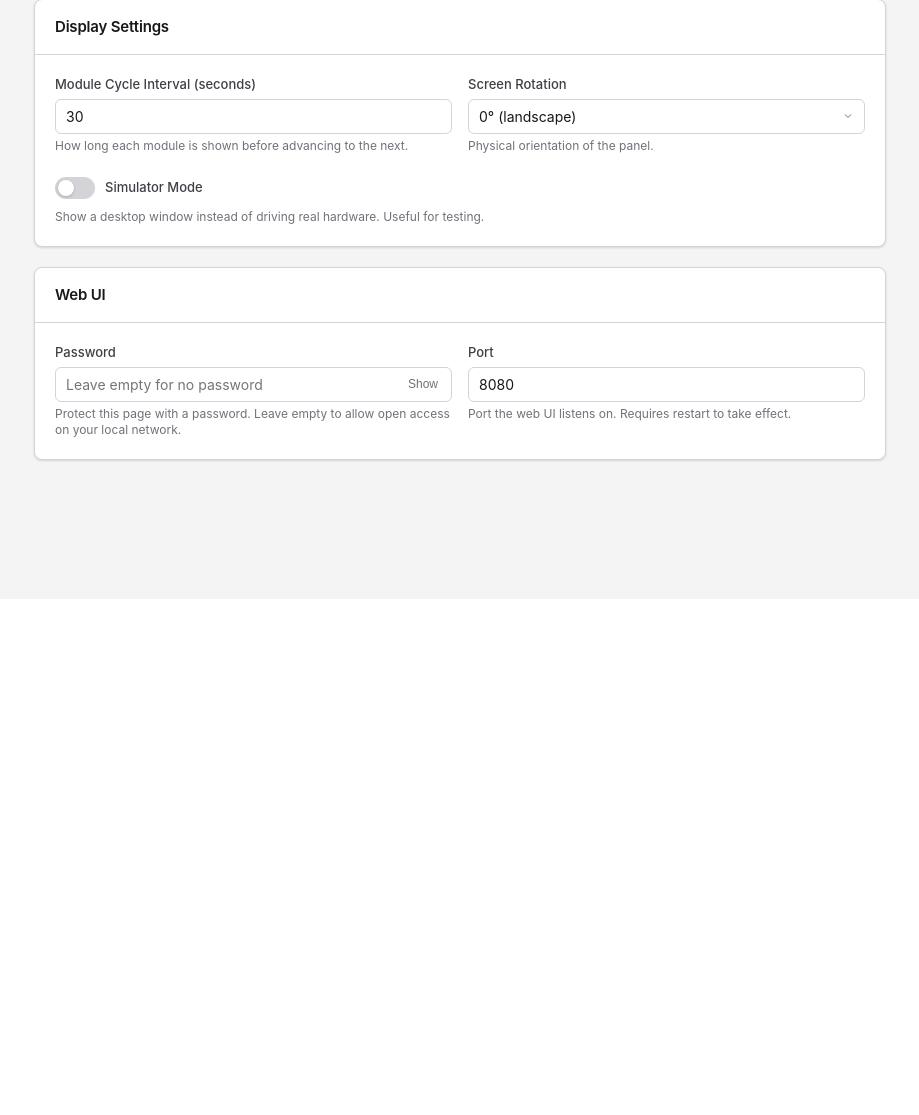
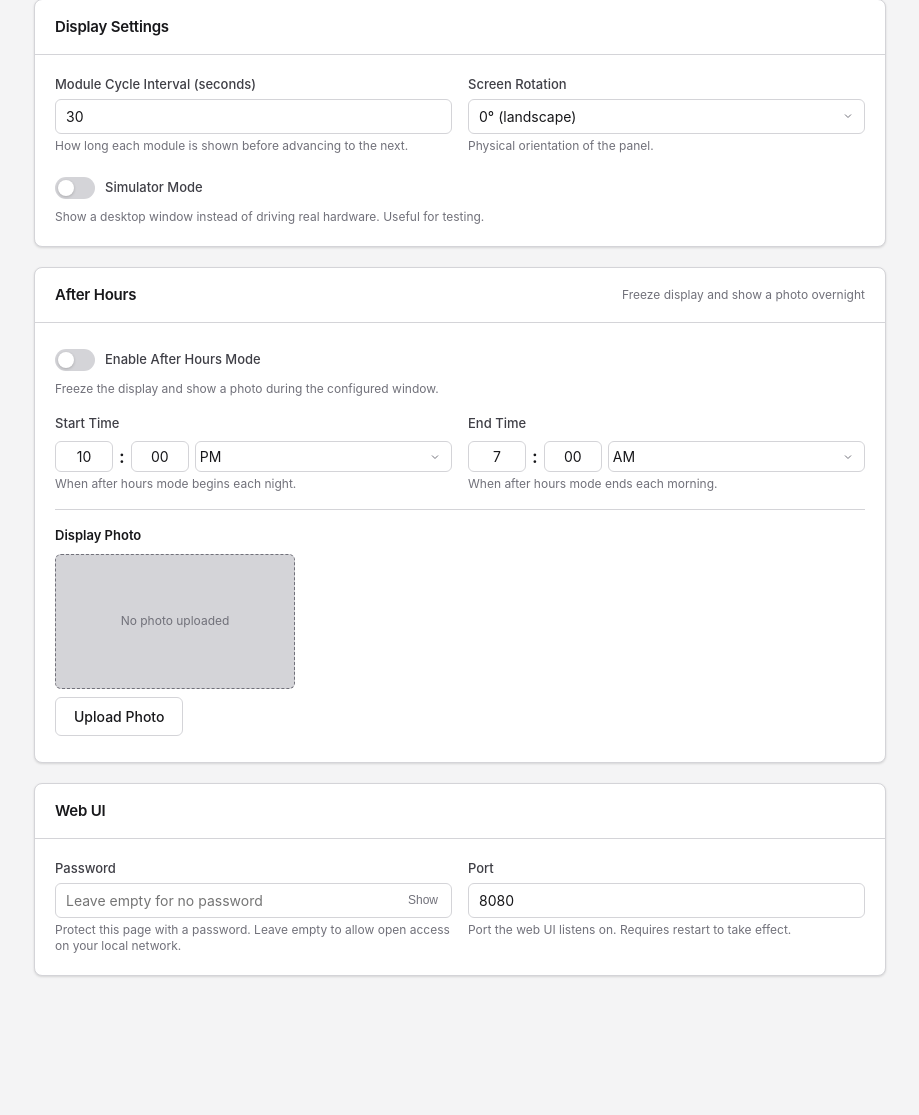
Before and after one commit to mykalstark/dumb-smart-display, a Flask app: page /config in a window 1280 px wide. Shown: the part 2411-3526 px from the top of the page, without its empty margins (180-1099 px from the left). Before the commit the page ends 2874 px from the top, so only its background shows below. Run offline with Flask 3, Linux system fonts and the light colour scheme; some libraries are stand-ins or nearby versions.

Commit message:
Add after-hours photo mode
Photo display when in configured after hours mode.

```diff
--- a/app/webui/server.py
+++ b/app/webui/server.py
@@ -27,6 +27,7 @@ from flask import (
     Flask,
     Response,
     flash,
+    jsonify,
     redirect,
     render_template,
     request,
@@ -35,6 +36,7 @@ from flask import (
 )
 
 from app.webui.schema import (
+    AFTER_HOURS_SCHEMA,
     HARDWARE_SCHEMA,
     LOCATION_SCHEMA,
     MODULE_ORDER,
@@ -50,6 +52,8 @@ _CONFIG_PATH = _ROOT / "config" / "config.yml"
 _EXAMPLE_PATH = _ROOT / "config" / "config.example.yml"
 _DISPLAY_SERVICE = "dumb-smart-display"
 _WEBUI_SERVICE   = "dumb-smart-display-webui"
+_UPLOADS_DIR = Path(__file__).parent / "static" / "uploads"
+_AFTER_HOURS_PHOTO_STEM = "after_hours_photo"
 
 # ---------------------------------------------------------------------------
 # Flask app
@@ -424,6 +428,22 @@ def _parse_form(form: Any) -> Dict[str, Any]:  # noqa: ANN001
             _set_nested(hw, key, form.get(f"hardware__{key}", "off") in ("on", "true", "1", "yes"))
         elif raw is not None:
             _set_nested(hw, key, _coerce_field(raw, ftype))
+
+    # ---- After Hours (nested under hardware.after_hours) ----
+    ah: Dict[str, Any] = {}
+    for field in AFTER_HOURS_SCHEMA["fields"]:
+        key = field["key"]
+        ftype = field["type"]
+        form_key = f"hardware__after_hours__{key}"
+        if ftype == "toggle":
+            _set_nested(ah, key, form.get(form_key, "off") in ("on", "true", "1", "yes"))
+        else:
+            raw = form.get(form_key)
+            if raw is not None:
+                _set_nested(ah, key, _coerce_field(raw, ftype))
+    if ah:
+        hw.setdefault("after_hours", {}).update(ah)
+
     if hw:
         cfg["hardware"] = hw
 
@@ -444,6 +464,15 @@ def _parse_form(form: Any) -> Dict[str, Any]:  # noqa: ANN001
 # ---------------------------------------------------------------------------
 # Routes
 # ---------------------------------------------------------------------------
+
+def _get_after_hours_photo() -> str:
+    """Return the filename of the uploaded after hours photo, or '' if none exists."""
+    cfg = _load_merged_config()
+    filename = cfg.get("hardware", {}).get("after_hours", {}).get("photo", "")
+    if filename and (_UPLOADS_DIR / filename).exists():
+        return filename
+    return ""
+
 
 @app.route("/")
 def index():  # type: ignore[no-untyped-def]
@@ -491,10 +520,12 @@ def config_page():  # type: ignore[no-untyped-def]
         module_order=MODULE_ORDER,
         location_schema=LOCATION_SCHEMA,
         hardware_schema=HARDWARE_SCHEMA,
+        after_hours_schema=AFTER_HOURS_SCHEMA,
         webui_schema=WEBUI_SCHEMA,
         get_nested=_get_nested,
         auth_required=_auth_required(),
         current_version=_get_current_version(),
+        after_hours_photo=_get_after_hours_photo(),
     )
 
 
@@ -529,6 +560,63 @@ def config_save():  # type: ignore[no-untyped-def]
         )
 
     return redirect(url_for("config_page"))
+
+
+# ---------------------------------------------------------------------------
+# After Hours photo routes
+# ---------------------------------------------------------------------------
+
+_ALLOWED_PHOTO_EXTENSIONS = {".jpg", ".jpeg", ".png", ".gif", ".webp", ".bmp"}
+
+
+@app.route("/after-hours/upload", methods=["POST"])
+@login_required
+def after_hours_upload():  # type: ignore[no-untyped-def]
+    """Accept a multipart photo upload and persist it as the after hours image."""
+    file = request.files.get("photo")
+    if not file or not file.filename:
+        return jsonify({"ok": False, "error": "No file provided"}), 400
+
+    ext = Path(file.filename).suffix.lower()
+    if ext not in _ALLOWED_PHOTO_EXTENSIONS:
+        return jsonify({"ok": False, "error": f"Unsupported file type: {ext}"}), 400
+
+    _UPLOADS_DIR.mkdir(parents=True, exist_ok=True)
+
+    # Remove any previous after_hours_photo file (different extension)
+    for old in _UPLOADS_DIR.glob(f"{_AFTER_HOURS_PHOTO_STEM}.*"):
+        try:
+            old.unlink()
+        except OSError:
+            pass
+
+    filename = f"{_AFTER_HOURS_PHOTO_STEM}{ext}"
+    dest = _UPLOADS_DIR / filename
+    file.save(str(dest))
+
+    # Update config.yml with the new photo filename
+    user_cfg = _load_user_config()
+    user_cfg.setdefault("hardware", {}).setdefault("after_hours", {})["photo"] = filename
+    _write_user_config(user_cfg)
+
+    return jsonify({"ok": True, "filename": filename})
+
+
+@app.route("/after-hours/delete", methods=["POST"])
+@login_required
+def after_hours_delete():  # type: ignore[no-untyped-def]
+    """Delete the current after hours photo and clear it from config."""
+    for old in _UPLOADS_DIR.glob(f"{_AFTER_HOURS_PHOTO_STEM}.*"):
+        try:
+            old.unlink()
+        except OSError:
+            pass
+
+    user_cfg = _load_user_config()
+    user_cfg.setdefault("hardware", {}).setdefault("after_hours", {})["photo"] = ""
+    _write_user_config(user_cfg)
+
+    return jsonify({"ok": True})
 
 
 # ---------------------------------------------------------------------------
--- a/app/webui/templates/config.html
+++ b/app/webui/templates/config.html
@@ -322,7 +322,53 @@
 </div>
 
 {# ------------------------------------------------------------------ #}
-{# 5. Web UI settings                                                   #}
+{# 5. After Hours                                                       #}
+{# ------------------------------------------------------------------ #}
+<div class="card">
+  <div class="card-header">
+    <h2>{{ after_hours_schema.label }}</h2>
+    <span style="font-size:12px; color:var(--muted);">Freeze display and show a photo overnight</span>
+  </div>
+  <div class="card-body">
+    <div class="form-grid">
+      {% set ah = cfg.get('hardware', {}).get('after_hours', {}) %}
+      {% for field in after_hours_schema.fields %}
+        {{ render_field(field, 'hardware__after_hours', get_nested(ah, field.key, '')) }}
+      {% endfor %}
+    </div>
+
+    <hr style="border:none; border-top:1px solid var(--border); margin:16px 0;">
+
+    <div>
+      <p style="font-size:13px; font-weight:600; margin:0 0 8px;">Display Photo</p>
+
+      <div id="ah-preview-wrap" {% if not after_hours_photo %}style="display:none;"{% endif %}>
+        <img id="ah-preview-img"
+             src="{{ '/static/uploads/' ~ after_hours_photo if after_hours_photo else '' }}"
+             alt="After hours photo preview"
+             style="max-width:240px; max-height:180px; border:1px solid var(--border); border-radius:6px; display:block; margin-bottom:8px;" />
+      </div>
+      <div id="ah-placeholder"
+           style="{% if after_hours_photo %}display:none;{% else %}display:flex;{% endif %} width:240px; height:135px; background:var(--border); border:1px dashed var(--muted); border-radius:6px; align-items:center; justify-content:center; color:var(--muted); font-size:12px; margin-bottom:8px;">
+        No photo uploaded
+      </div>
+
+      <div style="display:flex; gap:8px; align-items:center; flex-wrap:wrap;">
+        <label class="btn-secondary" style="cursor:pointer; display:inline-block;">
+          Upload Photo
+          <input type="file" id="ah-file-input" accept="image/*" style="display:none;">
+        </label>
+        <button type="button" id="ah-delete-btn" class="btn-secondary"
+                {% if not after_hours_photo %}style="display:none;"{% endif %}
+                onclick="ahDelete()">Delete</button>
+      </div>
+      <div id="ah-status" style="font-size:12px; color:var(--muted); margin-top:6px;"></div>
+    </div>
+  </div>
+</div>
+
+{# ------------------------------------------------------------------ #}
+{# 6. Web UI settings                                                   #}
 {# ------------------------------------------------------------------ #}
 <div class="card">
   <div class="card-header">
@@ -806,4 +852,61 @@ function togglePw(id, btn) {
   };
 })();
 </script>
+
+{# ------------------------------------------------------------------ #}
+{# After Hours photo upload / delete — JavaScript                       #}
+{# ------------------------------------------------------------------ #}
+<script>
+(function () {
+  var fileInput   = document.getElementById('ah-file-input');
+  var previewWrap = document.getElementById('ah-preview-wrap');
+  var previewImg  = document.getElementById('ah-preview-img');
+  var placeholder = document.getElementById('ah-placeholder');
+  var deleteBtn   = document.getElementById('ah-delete-btn');
+  var status      = document.getElementById('ah-status');
+
+  if (!fileInput) { return; }
+
+  fileInput.addEventListener('change', function () {
+    var file = fileInput.files[0];
+    if (!file) { return; }
+    var fd = new FormData();
+    fd.append('photo', file);
+    status.textContent = 'Uploading\u2026';
+    fetch('/after-hours/upload', { method: 'POST', body: fd })
+      .then(function (r) { return r.json(); })
+      .then(function (data) {
+        if (data.ok) {
+          previewImg.src = '/static/uploads/' + data.filename + '?t=' + Date.now();
+          previewWrap.style.display = '';
+          placeholder.style.display = 'none';
+          deleteBtn.style.display = '';
+          status.textContent = 'Photo uploaded successfully.';
+        } else {
+          status.textContent = 'Upload failed: ' + (data.error || 'unknown error');
+        }
+      })
+      .catch(function (err) { status.textContent = 'Upload error: ' + err; });
+    fileInput.value = '';
+  });
+
+  window.ahDelete = function () {
+    status.textContent = 'Deleting\u2026';
+    fetch('/after-hours/delete', { method: 'POST' })
+      .then(function (r) { return r.json(); })
+      .then(function (data) {
+        if (data.ok) {
+          previewImg.src = '';
+          previewWrap.style.display = 'none';
+          placeholder.style.display = 'flex';
+          deleteBtn.style.display = 'none';
+          status.textContent = 'Photo deleted.';
+        } else {
+          status.textContent = 'Delete failed.';
+        }
+      })
+      .catch(function (err) { status.textContent = 'Delete error: ' + err; });
+  };
+})();
+</script>
 {% endblock %}
--- a/config/config.example.yml
+++ b/config/config.example.yml
@@ -12,10 +12,12 @@ hardware:
     mosi: 10  # MOSI -> GPIO10 (Pin 19)
     sclk: 11  # SCLK -> GPIO11 (Pin 23)
   cycle_seconds: 30
-  # Optional: Prevent display updates during sleep hours to extend screen life
-  quiet_hours:
+  # Optional: Show a photo and freeze the display during after hours to extend screen life
+  after_hours:
+    enabled: false
     start: "22:00"
     end: "07:00"
+    photo: ""          # filename of uploaded photo, e.g. "after_hours_photo.jpg"
 
 # Shared location used by clock and weather_forecast modules.
 # Any module can override these with its own latitude/longitude keys.
```
Also changed, not shown: app/main.py (+57 -23 lines), app/webui/schema.py (+27 -0 lines), .claude/settings.local.json (added).
